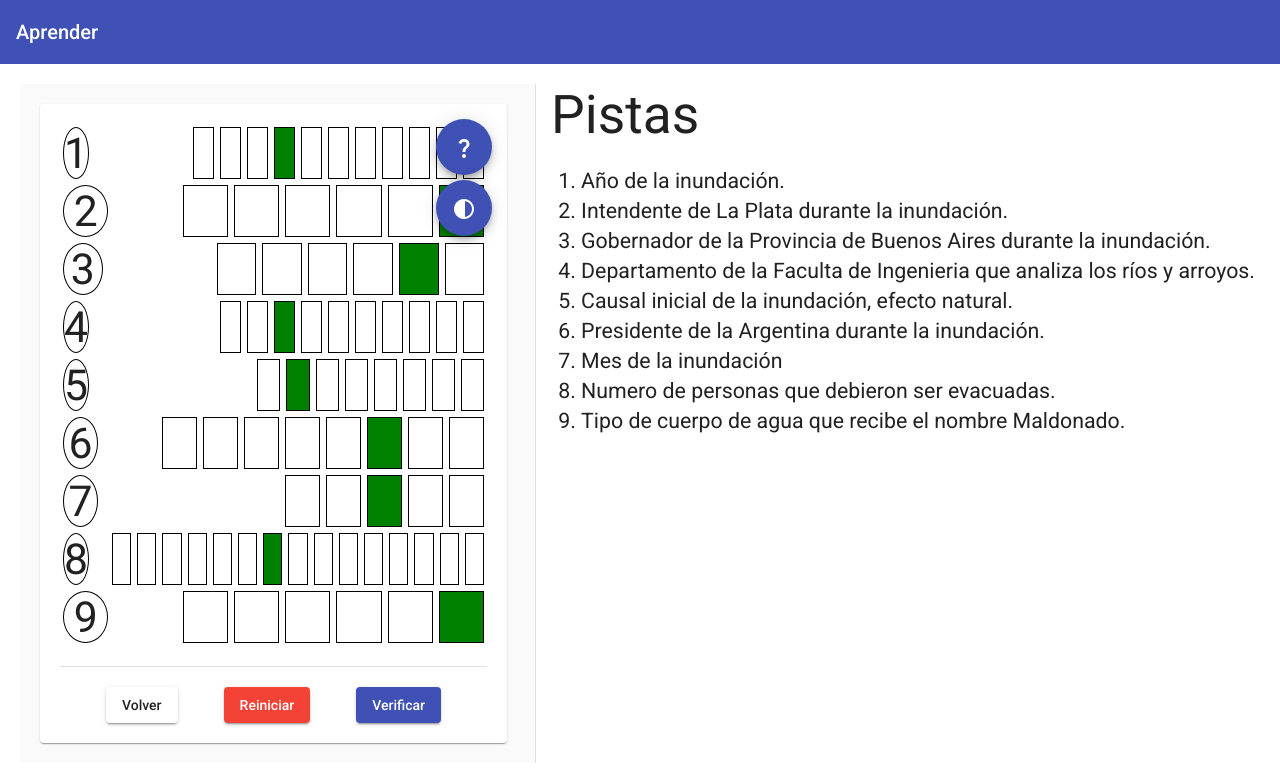
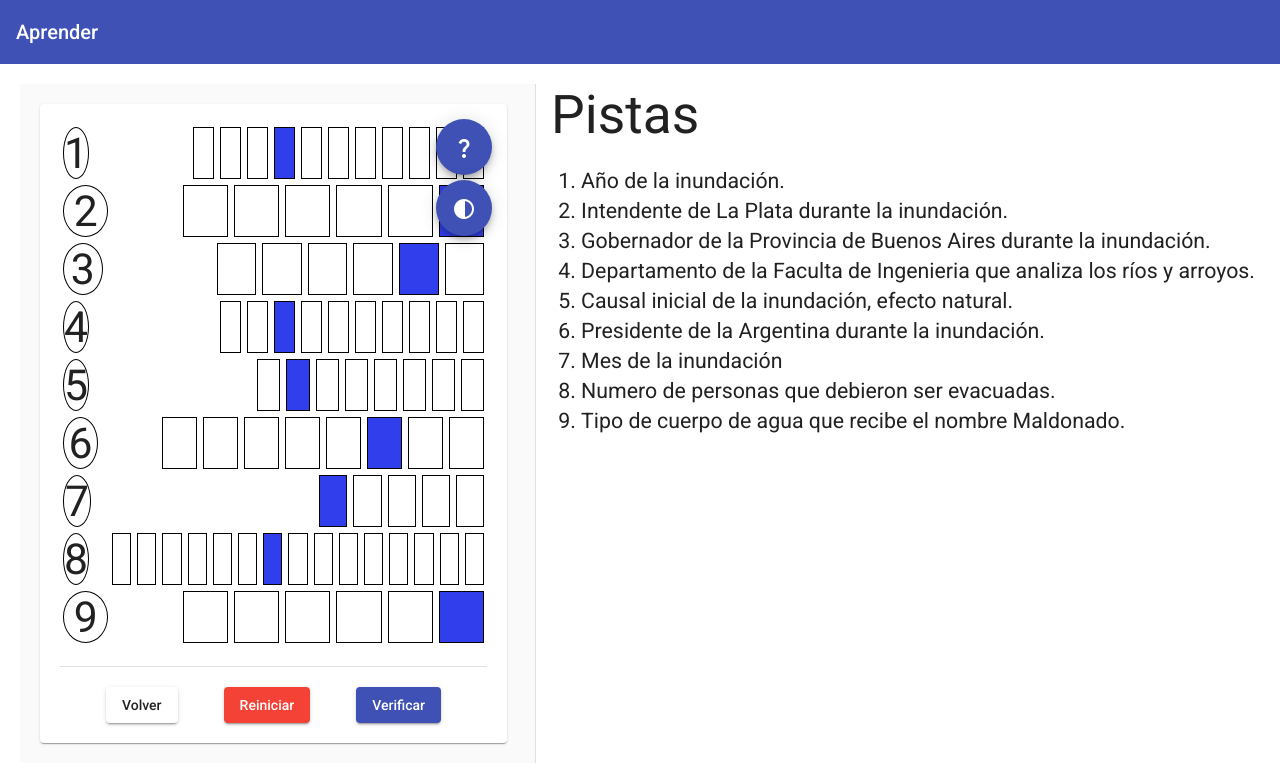
Before and after one commit to jspurim/dcu-crossword, an Angular app: page / in a window 1280 px wide. Shown: the top 784 px of the page. Built offline with nearby package versions, Linux system fonts and the light colour scheme.

Commit message:
Implement puzzle validation.

```diff
--- a/src/app/puzzle-word/puzzle-word.component.css
+++ b/src/app/puzzle-word/puzzle-word.component.css
@@ -12,10 +12,9 @@
     background-color: transparent;
     border-color: transparent;
 }
-.before-letter {
-}
+
 .center-letter {
-    background-color: green;
+    background-color: rgb(49, 62, 236);
 }
 
 .center-letter.high-contrast {
@@ -27,9 +26,15 @@
 }
 
 
-.after-letter {
+.correct {
+  background-color: rgba(0, 128, 0, 0.5);
+}
 
+.incorrect {
+  background-color:rgba(255, 0, 0, 0.5);
 }
+
+
 .letter-input{
     height: 100%;
     width: 100%;
--- a/src/app/puzzle-word/puzzle-word.component.html
+++ b/src/app/puzzle-word/puzzle-word.component.html
@@ -1,5 +1,8 @@
 <div class="word-container">
-    <div  class="word-header"><span>{{pos+1}}</span></div>
+    <div  class="word-header"
+    [class.correct]="showValidation && isCorrect()"
+    [class.incorrect]="showValidation && !isCorrect()"
+    ><span>{{pos+1}}</span></div>
     <div *ngFor="let char of [].constructor(paddingSlots)" class="letter-container padding-letter">
     </div>
     <div *ngFor="let char of word.split(''); let i = index" class="letter-container"
@@ -8,6 +11,8 @@
        [class.after-letter]="centralLetter < i"
        [class.high-contrast]="highContrast"
     >
-        <input #letter [attr.aria-labelledby]="i==0? 'question-'+pos : null" class="letter-input"  maxlength="1" autoTabOnFull/>
+        <input #letter [attr.aria-labelledby]="i==0? 'question-'+pos : null" class="letter-input"  maxlength="1" autoTabOnFull
+            (change)="emitChangeEvent()"
+        />
     </div>
 </div>
--- a/src/app/puzzle-word/puzzle-word.component.ts
+++ b/src/app/puzzle-word/puzzle-word.component.ts
@@ -1,4 +1,4 @@
-import { Component, ElementRef, Input, OnInit, QueryList, ViewChildren } from '@angular/core';
+import { Component, ElementRef, EventEmitter, Input, OnInit, Output, QueryList, ViewChildren } from '@angular/core';
 
 @Component({
   selector: 'puzzle-word',
@@ -12,6 +12,8 @@ export class PuzzleWordComponent implements OnInit {
   @Input() paddingSlots: number = 0;
   @Input() pos : number = 0;
   @Input() highContrast : boolean = false;
+  @Output() wordChange = new EventEmitter();
+  showValidation : boolean = false;
 
   @ViewChildren("letter") letterInputs : QueryList<ElementRef> = new QueryList();
 
@@ -24,4 +26,16 @@ export class PuzzleWordComponent implements OnInit {
     this.letterInputs.forEach(i => i.nativeElement.value = "")
   }
 
+  currentWord(): string {
+    return this.letterInputs.map(i => i.nativeElement.value).join("");
+  }
+
+  isCorrect() : boolean {
+    return this.word.toLowerCase() == this.currentWord().toLowerCase();
+  }
+
+  emitChangeEvent(){
+    this.wordChange.emit();
+  }
+
 }
--- a/src/app/puzzle/puzzle.component.html
+++ b/src/app/puzzle/puzzle.component.html
@@ -9,7 +9,9 @@
         <mat-card class="puzzle-card">
         <div class="puzzle-container">
             <puzzle-word #wordCmp *ngFor="let w of puzzleData.puzzleWords; let i = index"
-            [highContrast]="highContrast" [pos]="i" [word]="w.word" [centralLetter]="w.centralLetter" [paddingSlots]="computePadding(w)"></puzzle-word>
+            [highContrast]="highContrast" [pos]="i" [word]="w.word" [centralLetter]="w.centralLetter" [paddingSlots]="computePadding(w)"
+            (wordChange)="clearValidation()"
+            ></puzzle-word>
         </div>
         <div class="fabs-container">
             <button class="hints-button" mat-fab color="primary" aria-label="Mostrar u ocultar las pistas." (click)="toggleHints()">
@@ -23,7 +25,7 @@
         <div class="puzzle-buttons">
             <button mat-raised-button >Volver</button>
             <button mat-raised-button color="warn" (click)="resetPuzzle()">Reiniciar</button>
-            <button mat-raised-button color="primary">Verificar</button>
+            <button mat-raised-button color="primary" (click)="validatePuzzle()">Verificar</button>
         </div>
         </mat-card>
     </mat-drawer-content>
--- a/src/app/puzzle/puzzle.component.ts
+++ b/src/app/puzzle/puzzle.component.ts
@@ -31,7 +31,7 @@ export class PuzzleComponent implements OnInit {
         },{
           word: "kirchner", centralLetter: 5, hint: "Presidente de la Argentina durante la inundación.",
         },{
-          word: "abril", centralLetter: 2, hint: "Mes de la inundación",
+          word: "abril", centralLetter: 0, hint: "Mes de la inundación",
         },{
           word: "dosmildocientos", centralLetter: 6, hint: "Numero de personas que debieron ser evacuadas.",
         },{
@@ -60,7 +60,20 @@ export class PuzzleComponent implements OnInit {
   }
 
   resetPuzzle() : void {
-    this.wordComponents.forEach(c => c.resetWord());
+    this.wordComponents.forEach(w => w.resetWord());
   }
 
+  validatePuzzle() : void {
+    this.wordComponents.forEach(w => w.showValidation = true);
+    let correct = this.wordComponents.toArray().every(w => w.isCorrect());
+    if(correct){
+      console.log("YEY!")
+    }
+  }
+
+  clearValidation() : void {
+    this.wordComponents.forEach(w => w.showValidation = false);
+  }
+
+
 }
```
